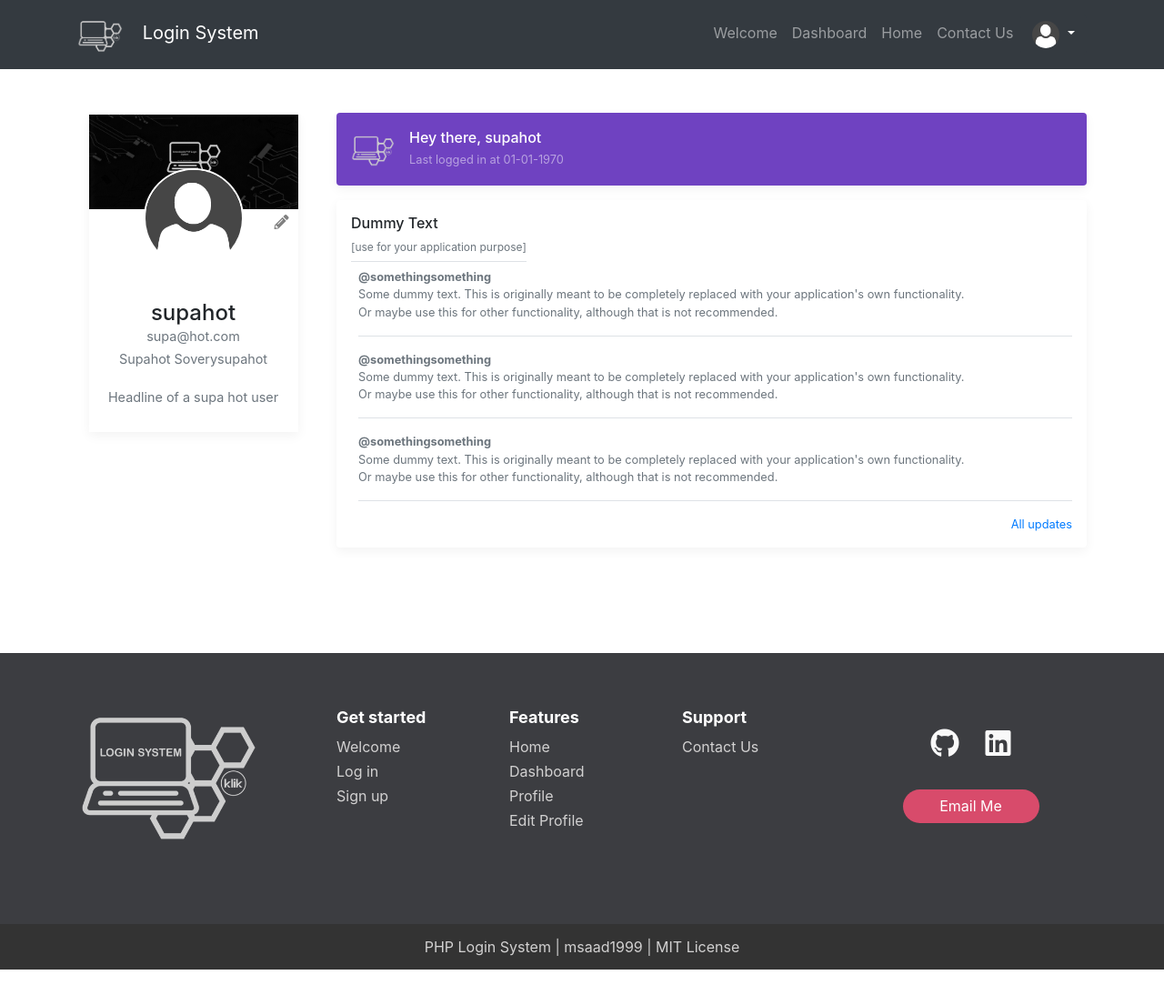
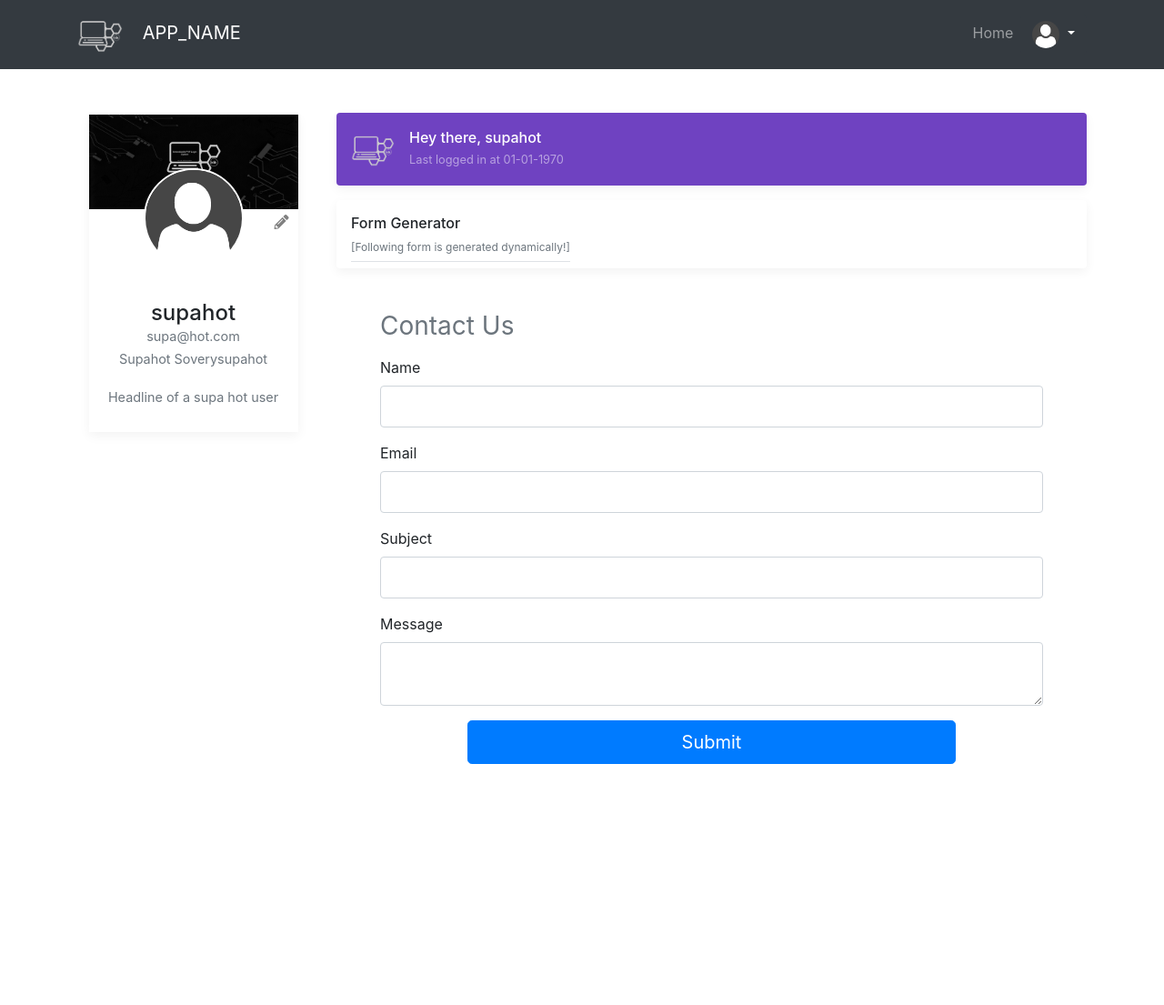
Before and after one commit to rehanurrashid/newrich.com, a PHP site: page /loginsystem/home/ in a window 1280 px wide. Shown: the top 1105 px of the page at 91% size. Run offline with PHP 8.4, Linux system fonts and the light colour scheme; a user stored in the database is signed in; some libraries are stand-ins or nearby versions.

Commit message:
test completed

```diff
--- a/assets/includes/security_functions.php
+++ b/assets/includes/security_functions.php
@@ -35,7 +35,7 @@ function insert_csrf_token() {
 
     generate_csrf_token();
 
-    echo '<input type="hidden" name="token" value="' . $_SESSION['token'] . '" />';
+    echo '<input form="contactForm" type="hidden" name="token" value="' . $_SESSION['token'] . '" />';
 }
 
 function verify_csrf_token() {
--- a/assets/layouts/footer.php
+++ b/assets/layouts/footer.php
@@ -3,60 +3,6 @@
 
 </body>
 
-    <footer id="myFooter">
-        <div class="container">
-            <div class="row">
-                <div class="col-sm-3">
-                    <h2 class="logo">
-                        <a href="../home/" target="_blank">
-                            <img src="../assets/images/logowhite.png" alt="" width="200" height="200" class="">
-                        </a>
-                    </h2>
-                </div>
-                <div class="col-sm-2">
-                    <h5>Get started</h5>
-                    <ul>
-                        <li><a href="../welcome/" target="_blank">Welcome</a></li>
-                        <li><a href="../login/" target="_blank">Log in</a></li>
-                        <li><a href="../register/" target="_blank">Sign up</a></li>
-                    </ul>
-                </div>
-                <div class="col-sm-2">
-                    <h5>Features</h5>
-                    <ul>
-                        <li><a href="../home/" target="_blank">Home</a></li>
-                        <li><a href="../dashboard/" target="_blank">Dashboard</a></li>
-                        <li><a href="../profile/" target="_blank">Profile</a></li>
-                        <li><a href="../profile-edit/" target="_blank">Edit Profile</a></li>
-                    </ul>
-                </div>
-                <div class="col-sm-2">
-                    <h5>Support</h5>
-                    <ul>
-                        <li><a href="../contact/" target="_blank">Contact Us</a></li>
-                    </ul>
-                </div>
-                <div class="col-sm-3 my-3">
-                    <div class="social-networks">
-                        <a href="https://github.com/msaad1999" class="twitter" target="_blank">
-                            <i class="fab fa-github"></i>
-                        </a>
-                        <a href="https://www.linkedin.com/in/muhammadsaadhussaini/" class="facebook" target="_blank">
-                            <i class="fab fa-linkedin"></i>
-                        </a>
-                    </div>
-                    <a class="btn btn-default" href="mailto:saad01.1999@gmail.com" target="_blank">Email Me</a>
-                </div>
-            </div>
-        </div>
-        <div class="footer-copyright">
-            <p>
-                <a href="https://github.com/msaad1999/PHP-Login-System" target="_blank">PHP Login System</a> |
-                <a href="https://github.com/msaad1999" target="_blank">msaad1999</a> |
-                <a href="https://github.com/msaad1999/PHP-Login-System/blob/master/LICENSE" target="_blank">MIT License</a>
-            </p>
-        </div>
-    </footer>
 
 <?php } ?>
 
--- a/assets/layouts/navbar.php
+++ b/assets/layouts/navbar.php
@@ -37,37 +37,27 @@
                     <!-- Right Side Of Navbar -->
                     <ul class="navbar-nav ml-auto">
 
-                        <li class="nav-item">
-                            <a class="nav-link" href="../welcome">Welcome</a>
-                        </li>
+
 
                         <?php if (!isset($_SESSION['auth'])) { ?>
 
-                            <li class="nav-item">
-                                <a class="nav-link" href="../contact">Contact Us</a>
-                            </li>
+
 
                             <li class="nav-item">
                                 <a class="nav-link" href="../login">Login</a>
                             </li>
 
-                            <li class="nav-item">
-                                <a class="nav-link" href="../register">Signup</a>
-                            </li>
+
 
                         <?php } else { ?>
 
-                            <li class="nav-item">
-                                <a class="nav-link" href="../dashboard">Dashboard</a>
-                            </li>
+
 
                             <li class="nav-item">
                                 <a class="nav-link" href="../home">Home</a>
                             </li>
 
-                            <li class="nav-item">
-                                <a class="nav-link" href="../contact">Contact Us</a>
-                            </li>
+
 
                             <div class="dropdown">
                                 <button class="btn btn-dark dropdown-toggle" type="button" id="imgdropdown" data-toggle="dropdown" aria-haspopup="true" aria-expanded="false">
--- a/assets/setup/env.php
+++ b/assets/setup/env.php
@@ -1,12 +1,13 @@
 <?php
 
-if (!defined('APP_NAME'))                       define('APP_NAME', 'Login System');
-if (!defined('APP_ORGANIZATION'))               define('APP_ORGANIZATION', 'KLiK');
-if (!defined('APP_OWNER'))                      define('APP_OWNER', 'msaad1999');
-if (!defined('APP_DESCRIPTION'))                define('APP_DESCRIPTION', 'Embeddable PHP Login System');
+if (!defined('APP_NAME'))                       define('APP_NAME', 'Form Generator');
+if (!defined('APP_ORGANIZATION'))               define('APP_ORGANIZATION', 'newrich');
+if (!defined('APP_OWNER'))                      define('APP_OWNER', 'Rehan Ur Rashid');
+if (!defined('APP_DESCRIPTION'))                define('APP_DESCRIPTION', 'Test for newrich.com');
 
-if (!defined('ALLOWED_INACTIVITY_TIME'))        define('ALLOWED_INACTIVITY_TIME', time()+1*60);
+if (!defined('ALLOWED_INACTIVITY_TIME'))        define('ALLOWED_INACTIVITY_TIME', time()+5*60);
 
+if (!defined('JSON_FORM_FILE_PATH'))            define('JSON_FORM_FILE_PATH', __FILE__);
 if (!defined('DB_DATABASE'))                    define('DB_DATABASE', 'klik_loginsystem');
 if (!defined('DB_HOST'))                        define('DB_HOST','127.0.0.1');
 if (!defined('DB_USERNAME'))                    define('DB_USERNAME','root');
--- /dev/null
+++ b/form/FormGenerator.php
@@ -0,0 +1,104 @@
+<?php
+
+class FormGenerator
+{
+    private $formData;
+    private $currentUserRole;
+
+    public function __construct($jsonFilePath, $currentUserRole)
+    {
+        $this->formData = json_decode(file_get_contents($jsonFilePath), true);
+        $this->currentUserRole = $currentUserRole;
+    }
+
+    public function generateForm()
+    {
+        $html = '<form id="contactForm" class="form-auth m-0" action="../contact/includes/contact.inc.php" method="post">';
+        $html .= insert_csrf_token();
+        $html .= '<h6 class="h3 mb-3 font-weight-normal text-muted">Contact Us</h6>';
+
+        foreach ($this->formData['fields'] as $field) {
+            if ($this->hasPermission($field)) {
+                $html .= $this->generateFormField($field);
+            }
+        }
+        $html .= '</form>';
+        return $html;
+    }
+
+    private function hasPermission($field)
+    {
+        $readPermission = $field['field_read_permission'];
+        $writePermission = $field['field_write_permission'];
+
+        // Check if the current user's role has the required permissions
+        return ($this->currentUserRole === $readPermission || $this->currentUserRole === $writePermission);
+    }
+
+    private function generateFormField($field)
+    {
+        $fieldType = strtolower($field['field_type']);
+        $fieldName = $field['field_name'];
+        $fieldId = $field['field_id'];
+        $defaultValue = $field['default_value'];
+        $options = isset($field['options']) ? $field['options'] : [];
+
+        $html = '';
+
+        switch ($fieldType) {
+            case 'text':
+                $html .= '<div class="form-group">';
+                $html .= '<label class="" for="' . $fieldId . '">' . $fieldName . '</label>';
+                $html .= '<input class="form-control" type="text" id="' . $fieldId . '" name="' . $fieldId . '" value="' . $defaultValue . '">';
+                $html .= '</div>';
+                break;
+            case 'textarea':
+                $html .= '<div class="form-group">';
+                $html .= '<label class="" for="' . $fieldId . '">' . $fieldName . '</label>';
+                $html .= '<textarea class="form-control" id="' . $fieldId . '" name="' . $fieldId . '">' . $defaultValue . '</textarea>';
+                $html .= '</div>';
+                break;
+            case 'password':
+                $html .= '<div class="form-group">';
+                $html .= '<label class="" for="' . $fieldId . '">' . $fieldName . '</label>';
+                $html .= '<input class="form-control" type="password" id="' . $fieldId . '" name="' . $fieldId . '" value="' . $defaultValue . '">';
+                $html .= '</div>';
+                break;
+            case 'select':
+                $html .= '<div class="form-group">';
+                $html .= '<label class="" for="' . $fieldId . '">' . $fieldName . '</label>';
+                $html .= '<select class="form-control" id="' . $fieldId . '" name="' . $fieldId . '">';
+                foreach ($options as $option) {
+                    $html .= '<option value="' . $option . '">' . $option . '</option>';
+                }
+                $html .= '</select>';
+                $html .= '</div>';
+                break;
+            case 'radio':
+                $html .= '<div class="form-group">';
+                $html .= '<p>' . $fieldName . '</p>';
+                foreach ($options as $option) {
+
+                    $html .= '<label class="radio-inline mr-2">
+                    <input class="mr-2" type="radio" name="' . $fieldId . '" checked>' . $option . '
+                  </label>';
+
+                }
+                $html .= '</div>';
+                break;
+            case 'checkbox':
+                $html .= '<div class="form-group">';
+                $html .= '<input class="form-control" type="checkbox" id="' . $fieldId . '" name="' . $fieldId . '" value="' . $defaultValue . '">';
+                $html .= '<label class="" for="' . $fieldId . '">' . $fieldName . '</label>';
+                $html .= '</div>';
+                break;
+            case 'submit':
+                $html .= '<div class="text-center mx-5 px-5">
+                            <input class="btn btn-lg btn-primary btn-block" type="submit" name="' . $fieldId . '" id="' . $fieldId . '" value="' . $fieldName . '">
+                        </div>';
+                break;
+        }
+
+        return $html;
+    }
+}
--- a/home/index.php
+++ b/home/index.php
@@ -1,9 +1,14 @@
 <?php
 
 define('TITLE', "Home");
+
+include '../form/FormGenerator.php';
 include '../assets/layouts/header.php';
 check_verified();
 
+$json_file_path = '../form/form.json';
+$formData = new FormGenerator($json_file_path, 'admin');
+$form = $formData->generateForm();
 ?>
 
 
@@ -26,48 +31,116 @@ check_verified();
             </div>
 
             <div class="my-3 p-3 bg-white rounded box-shadow">
-                <h6 class="mb-0">Dummy Text</h6>
-                <sub class="text-muted border-bottom border-gray pb-2 mb-0">[use for your application purpose]</sub>
+                <h6 class="mb-0">Form Generator</h6>
+                <sub class="text-muted border-bottom border-gray pb-2 mb-0">[Following form is generated dynamically!]</sub>
+            </div>
 
-                <div class="media text-muted pt-3">
-                    <img data-src="holder.js/32x32?theme=thumb&bg=007bff&fg=007bff&size=1" alt="" class="mr-2 rounded">
-                    <p class="media-body pb-3 mb-0 small lh-125 border-bottom border-gray">
-                        <strong class="d-block text-gray-dark">@somethingsomething</strong>
-                        Some dummy text. This is originally meant to be completely replaced with your application's own functionality.<br>
-                        Or maybe use this for other functionality, although that is not recommended.
-                    </p>
-                </div>
-                <div class="media text-muted pt-3">
-                    <img data-src="holder.js/32x32?theme=thumb&bg=007bff&fg=007bff&size=1" alt="" class="mr-2 rounded">
-                    <p class="media-body pb-3 mb-0 small lh-125 border-bottom border-gray">
-                        <strong class="d-block text-gray-dark">@somethingsomething</strong>
-                        Some dummy text. This is originally meant to be completely replaced with your application's own functionality.<br>
-                        Or maybe use this for other functionality, although that is not recommended.
-                    </p>
-                </div>
-                <div class="media text-muted pt-3">
-                    <img data-src="holder.js/32x32?theme=thumb&bg=007bff&fg=007bff&size=1" alt="" class="mr-2 rounded">
-                    <p class="media-body pb-3 mb-0 small lh-125 border-bottom border-gray">
-                        <strong class="d-block text-gray-dark">@somethingsomething</strong>
-                        Some dummy text. This is originally meant to be completely replaced with your application's own functionality.<br>
-                        Or maybe use this for other functionality, although that is not recommended.
-                    </p>
-                </div>
 
-                <small class="d-block text-right mt-3">
-                    <a href="#">All updates</a>
-                </small>
+        <div class="row">
+
+        <div class="col-sm-12 px-5">
+
+            <div class="text-center mb-3">
+                    <div style="display:none;"  class="alert alert-success text-success font-weight-bold" id="responseMessageSuccess">
+
+                    </div>
+                    <div style="display:none;" class="alert alert-danger text-danger font-weight-bold " id="responseMessageFail">
+
+                    </div>
             </div>
+
+            <?= $form; ?>
+
+
+        </div>
+    </div>
+
 
         </div>
     </div>
 </main>
 
 
+<script>
+  document.getElementById('contactForm').addEventListener('submit', function(e) {
+    e.preventDefault(); // Prevent default form submission
+
+    document.getElementById( 'responseMessageSuccess' ).style.display = 'none';
+    document.getElementById( 'responseMessageFail' ).style.display = 'none';
 
 
-    <?php
+    // Perform client-side validations
+    if (!validateForm()) {
+      return;
+    }
 
-    include '../assets/layouts/footer.php'
+    // Collect form data
+    var formData = new FormData(this);
 
-    ?>
+    // Append submit input value to the FormData object
+    var submitInput = document.getElementById('submit');
+    formData.append(submitInput.name, submitInput.value);
+
+
+    // Send form data via AJAX
+    var xhr = new XMLHttpRequest();
+    xhr.open('POST', '../contact/includes/contact.inc.php', true);
+    xhr.onload = function() {
+        let response = JSON.parse(xhr.response);
+
+        if (response.status === 'success') {
+            document.getElementById( 'responseMessageSuccess' ).style.display = 'block';
+            document.getElementById('responseMessageSuccess').innerHTML = response.message;
+        } else {
+            document.getElementById( 'responseMessageFail' ).style.display = 'block';
+            document.getElementById('responseMessageFail').innerHTML = response.message;
+        }
+    };
+    xhr.send(formData);
+  });
+
+  function validateForm() {
+  var nameInput = document.getElementById('name');
+  var emailInput = document.getElementById('email');
+  var subjectInput = document.getElementById('subject');
+  var messageInput = document.getElementById('message');
+
+  // Validate name field
+  if (nameInput.value.trim() === '') {
+    alert('Please enter your name');
+    nameInput.focus();
+    return false;
+  }
+  // Validate name field
+  if (subjectInput.value.trim() === '') {
+    alert('Please enter subject');
+    subjectInput.focus();
+    return false;
+  }
+
+  // Validate name field
+  if (messageInput.value.trim() === '') {
+    alert('Please enter message');
+    messageInput.focus();
+    return false;
+  }
+
+
+  // Validate email field
+  var email = emailInput.value.trim();
+  var emailRegex = /^[^\s@]+@[^\s@]+\.[^\s@]+$/;
+  if (email === '') {
+    alert('Please enter your email');
+    emailInput.focus();
+    return false;
+  } else if (!emailRegex.test(email)) {
+    alert('Please enter a valid email address');
+    emailInput.focus();
+    return false;
+  }
+
+  // All validations passed, the form is valid
+  return true;
+}
+
+</script>
```
Also changed, not shown: contact/includes/contact.inc.php (+9 -26 lines), form/form.json (added, +63 -0 lines), login/includes/login.inc.php (+6 -4 lines), login/index.php (+0 -11 lines).
